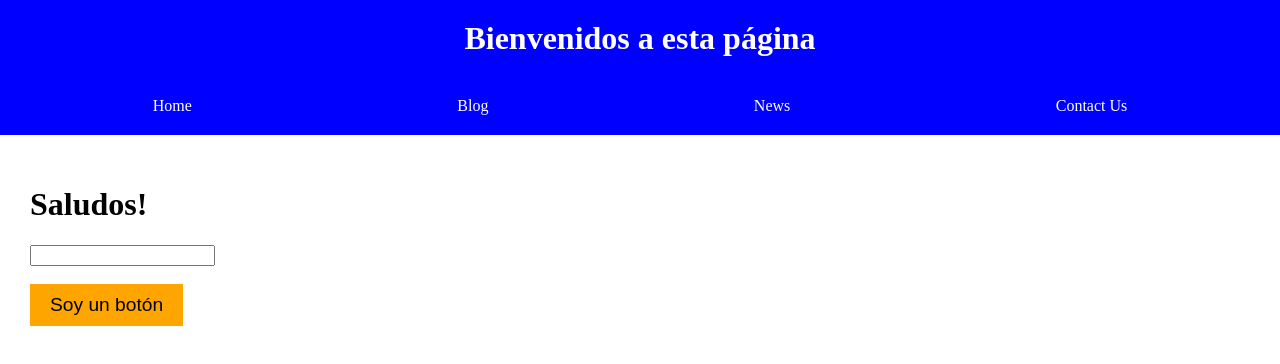
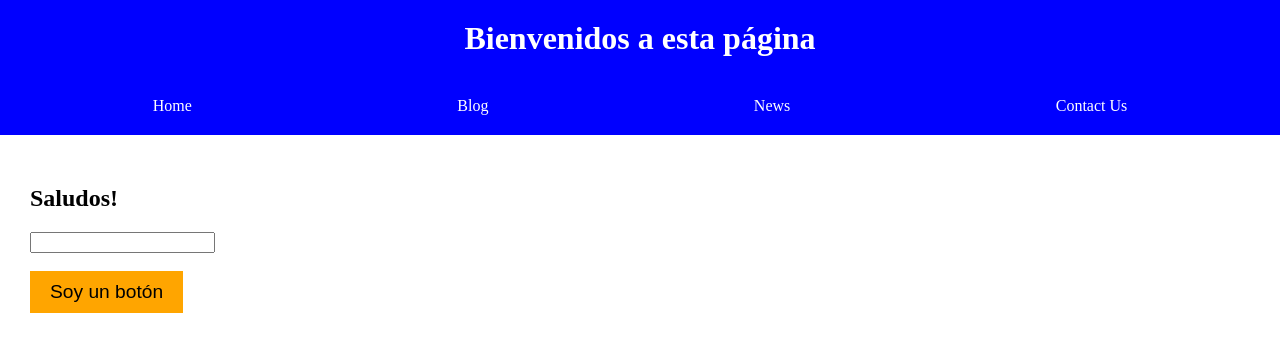
Before and after one commit to Amaza-ing/OW-React-Basics-Course, a React (Vite) app: page / in a window 1280 px wide. Shown: the top 364 px of the page. Built offline with nearby package versions, Linux system fonts and the light colour scheme.

Commit message:
04-events

```diff
--- a/src/App.jsx
+++ b/src/App.jsx
@@ -14,8 +14,9 @@ function App() {
   return (
     <>
       <HeaderComponent></HeaderComponent>
+
       <main className="main-content">
-        <h1 onClick={sayHello}>Saludos!</h1>
+        <h2 onClick={sayHello}>Saludos!</h2>
         <input type="text" onChange={handleChange} />
 
         <br />
```
